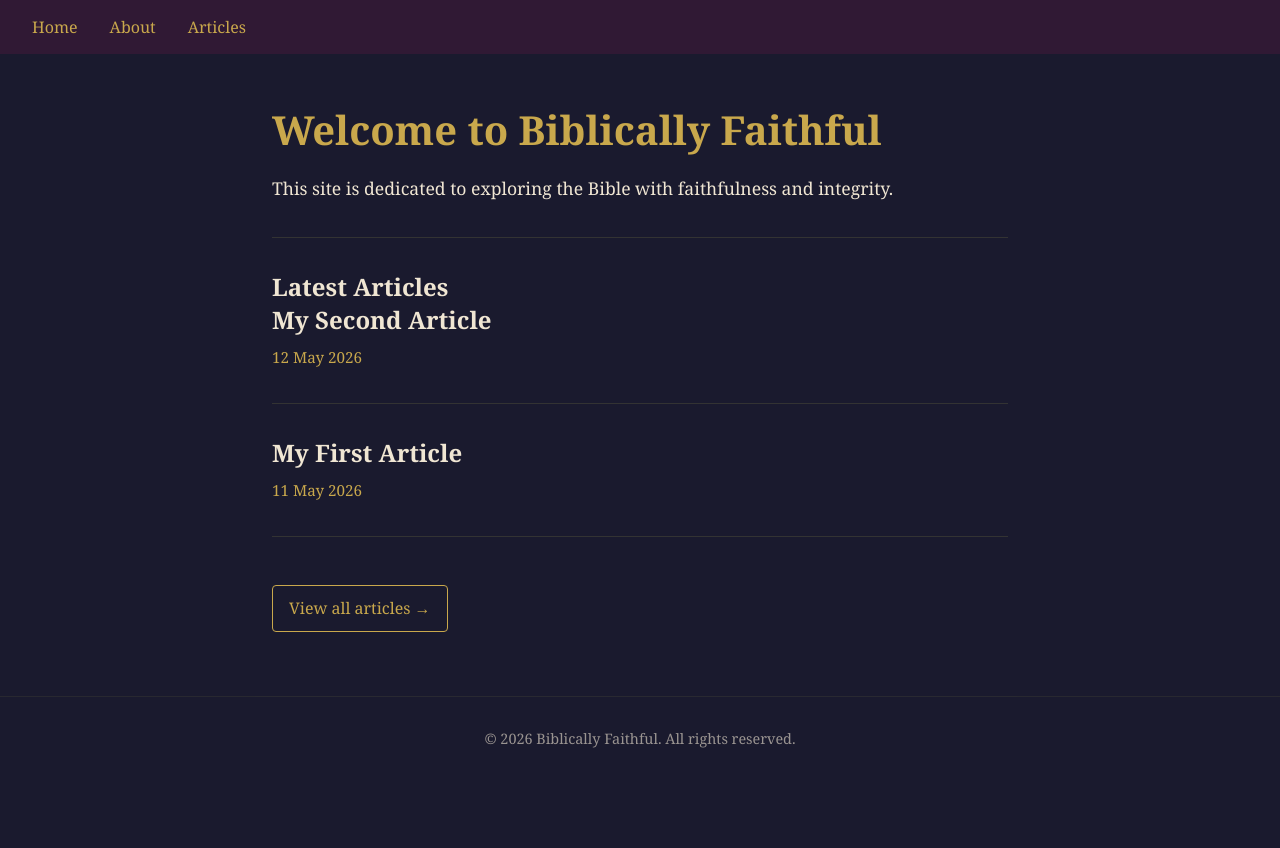
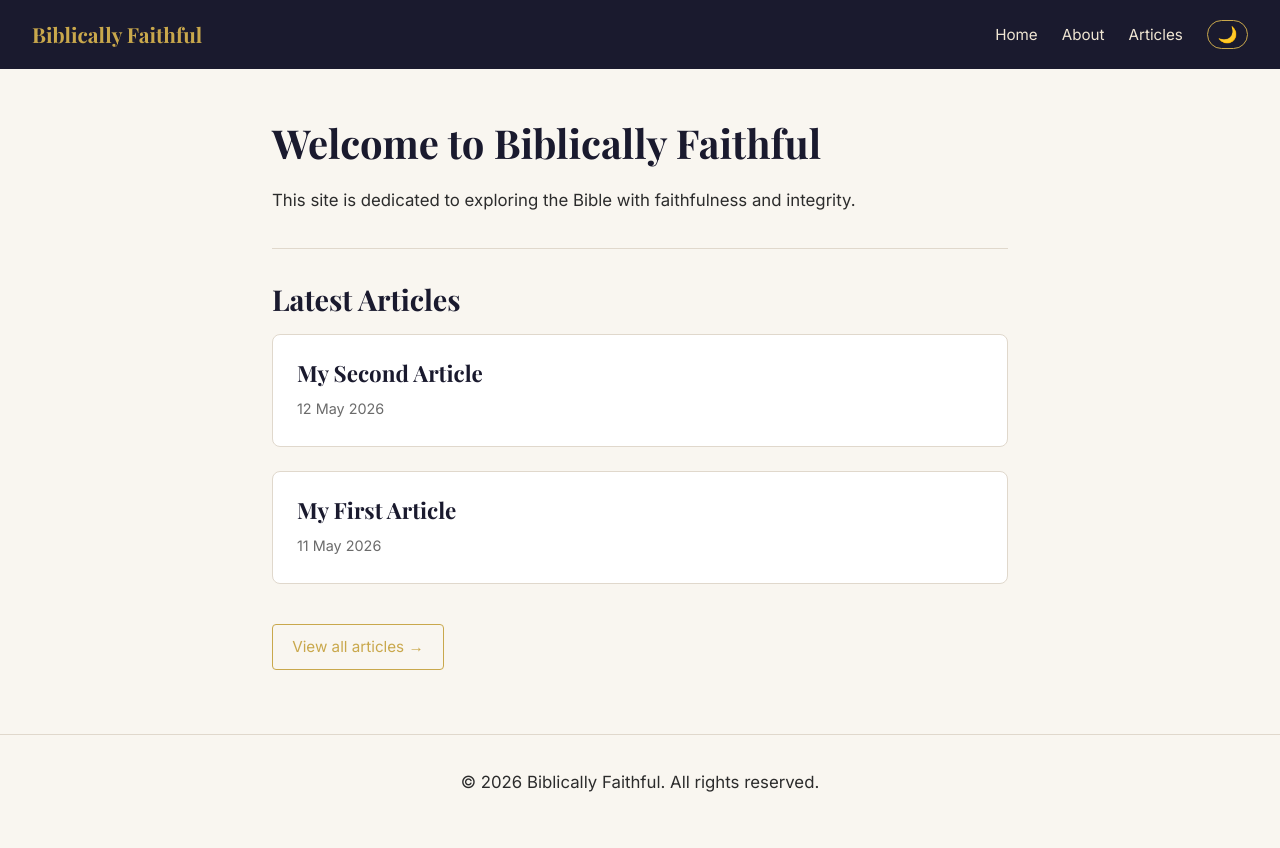
Before and after one commit to Major-Linux/biblicallyfaithful, an Eleventy site: page index.md in a window 1280 px wide. Before the commit the page ends 800 px from the top, so only its background shows below. Built offline with nearby package versions, Linux system fonts and the light colour scheme; Eleventy itself is replaced by a stand-in of ours; files that its build step writes are made by us from their sources.

Commit message:
Add light/dark theme toggle and improve typography

```diff
--- a/_includes/base.njk
+++ b/_includes/base.njk
@@ -4,19 +4,50 @@
   <meta charset="UTF-8" />
   <meta name="viewport" content="width=device-width, initial-scale=1.0"/>
   <title>{{ title }} | Biblically Faithful</title>
+  <link rel="preconnect" href="https://fonts.googleapis.com">
+  <link rel="preconnect" href="https://fonts.gstatic.com" crossorigin>
+  <link href="https://fonts.googleapis.com/css2?family=Playfair+Display:wght@400;700&family=Inter:wght@400;500&display=swap" rel="stylesheet">
   <link rel="stylesheet" href="/css/style.css" />
 </head>
 <body>
   <nav>
-    <a href="/">Home</a>
-    <a href="/about/">About</a>
-    <a href="/articles/">Articles</a>
+    <div class="nav-left">
+      <a href="/" class="site-title">Biblically Faithful</a>
+    </div>
+    <div class="nav-right">
+      <a href="/">Home</a>
+      <a href="/about/">About</a>
+      <a href="/articles/">Articles</a>
+      <button id="theme-toggle" aria-label="Toggle theme">🌙</button>
+    </div>
   </nav>
   <main>
     {{ content | safe }}
   </main>
   <footer>
-    &copy; 2026 Biblically Faithful. All rights reserved.
+    <p>&copy; 2026 Biblically Faithful. All rights reserved.</p>
   </footer>
+  <script>
+    const toggle = document.getElementById('theme-toggle');
+    const root = document.documentElement;
+
+    // Check saved preference or system preference
+    const saved = localStorage.getItem('theme');
+    const prefersDark = window.matchMedia('(prefers-color-scheme: dark)').matches;
+    const isDark = saved ? saved === 'dark' : prefersDark;
+
+    // Apply theme on load
+    root.setAttribute('data-theme', isDark ? 'dark' : 'light');
+    toggle.textContent = isDark ? '☀️' : '🌙';
+
+    // Toggle on button click
+    toggle.addEventListener('click', () => {
+      const current = root.getAttribute('data-theme');
+      const next = current === 'dark' ? 'light' : 'dark';
+      root.setAttribute('data-theme', next);
+      localStorage.setItem('theme', next);
+      toggle.textContent = next === 'dark' ? '☀️' : '🌙';
+    });
+  </script>
 </body>
 </html>
--- a/css/style.css
+++ b/css/style.css
@@ -1,109 +1,196 @@
+/* ── Google Fonts ── */
+@import url('https://fonts.googleapis.com/css2?family=Playfair+Display:wght@400;700&family=Inter:wght@400;500&display=swap');
+
+/* ── CSS Variables: Dark Theme (default) ── */
+:root[data-theme="dark"] {
+  --bg:          #1a1a2e;
+  --bg-nav:      #12122a;
+  --bg-card:     #22223a;
+  --text:        #f0e6d3;
+  --text-muted:  #a89880;
+  --heading:     #c9a84c;
+  --accent:      #c9a84c;
+  --border:      #333355;
+  --link:        #f0e6d3;
+  --link-hover:  #c9a84c;
+}
+
+/* ── CSS Variables: Light Theme ── */
+:root[data-theme="light"] {
+  --bg:          #f9f6f0;
+  --bg-nav:      #1a1a2e;
+  --bg-card:     #ffffff;
+  --text:        #2c2c2c;
+  --text-muted:  #6b6b6b;
+  --heading:     #1a1a2e;
+  --accent:      #c9a84c;
+  --border:      #e0d8cc;
+  --link:        #1a1a2e;
+  --link-hover:  #c9a84c;
+}
+
+/* ── Reset ── */
 * { margin: 0; padding: 0; box-sizing: border-box; }
+
+/* ── Base ── */
 body {
-      font-family: Georgia, serif;
-      background: #1a1a2e;
-      color: #f0e6d3;
+  font-family: 'Inter', sans-serif;
+  background: var(--bg);
+  color: var(--text);
+  line-height: 1.8;
+  transition: background 0.3s ease, color 0.3s ease;
 }
+
+/* ── Navigation ── */
 nav {
-      /*background: #12122a;*/
-      background: #301934;
-
+  background: var(--bg-nav);
   padding: 1rem 2rem;
   display: flex;
-      gap: 2rem;
+  justify-content: space-between;
+  align-items: center;
+  position: sticky;
+  top: 0;
+  z-index: 100;
 }
-    nav a {
+
+.nav-left .site-title {
+  font-family: 'Playfair Display', serif;
+  font-size: 1.3rem;
   color: #c9a84c;
   text-decoration: none;
+  font-weight: 700;
+}
+
+.nav-right {
+  display: flex;
+  align-items: center;
+  gap: 1.5rem;
+}
+
+.nav-right a {
+  color: #f0e6d3;
+  text-decoration: none;
+  font-size: 0.95rem;
+}
+
+.nav-right a:hover { color: #c9a84c; }
+
+/* ── Theme Toggle Button ── */
+#theme-toggle {
+  background: none;
+  border: 1px solid #c9a84c;
+  border-radius: 20px;
+  padding: 0.25rem 0.6rem;
+  cursor: pointer;
   font-size: 1rem;
+  transition: background 0.2s ease;
 }
-    nav a:hover { text-decoration: underline; }
+
+#theme-toggle:hover { background: rgba(201, 168, 76, 0.2); }
+
+/* ── Main Content ── */
 main {
   max-width: 800px;
   margin: 3rem auto;
   padding: 0 2rem;
 }
-    h1 {
-      font-size: 2.5rem;
-      color: #c9a84c;
-      margin-bottom: 1rem;
-    }
-    p {
-      font-size: 1.1rem;
-      line-height: 1.8;
+
+/* ── Headings ── */
+h1, h2, h3 {
+  font-family: 'Playfair Display', serif;
+  color: var(--heading);
+  line-height: 1.3;
 }
 
+h1 { font-size: 2.5rem; margin-bottom: 1rem; }
+h2 { font-size: 1.8rem; margin: 2rem 0 1rem; }
+h3 { font-size: 1.4rem; margin: 1.5rem 0 0.75rem; }
 
-    /* Article styles */
-    article header {
-    margin-bottom: 2rem;
-    border-bottom: 1px solid #333;
-    padding-bottom: 1rem;
+/* ── Paragraphs ── */
+p {
+  font-size: 1.05rem;
+  margin-bottom: 1.2rem;
+  color: var(--text);
 }
 
-    .date {
-    color: #c9a84c;
-    font-size: 0.95rem;
-    margin-top: 0.5rem;
-    }
-
-    .content p {
-    margin-bottom: 1.2rem;
-    }
-
-    .content h2 {
-    color: #c9a84c;
-    margin: 2rem 0 1rem;
-    }
-
-    /* Post list styles */
-    .post-item {
-    margin-bottom: 2rem;
-    padding-bottom: 2rem;
-    border-bottom: 1px solid #333;
-    }
-
-    .post-item h2 {
-    margin-bottom: 0.5rem;
-    }
-
-    .post-item h2 a {
-    color: #f0e6d3;
+/* ── Links ── */
+a {
+  color: var(--link);
   text-decoration: none;
 }
 
-    .post-item h2 a:hover {
-    color: #c9a84c;
+a:hover { color: var(--link-hover); }
+
+/* ── Horizontal Rule ── */
+hr {
+  border: none;
+  border-top: 1px solid var(--border);
+  margin: 2rem 0;
 }
 
-    /* Footer styles */
+/* ── Article Cards (listing page) ── */
+.post-item {
+  background: var(--bg-card);
+  border: 1px solid var(--border);
+  border-radius: 8px;
+  padding: 1.5rem;
+  margin-bottom: 1.5rem;
+  transition: border-color 0.2s ease;
+}
+
+.post-item:hover { border-color: var(--accent); }
+
+.post-item h2 { margin: 0 0 0.5rem; font-size: 1.4rem; }
+
+.post-item h2 a {
+  color: var(--heading);
+  text-decoration: none;
+}
+
+.post-item h2 a:hover { color: var(--accent); }
+
+/* ── Date ── */
+.date {
+  color: var(--text-muted);
+  font-size: 0.9rem;
+  margin-bottom: 0;
+}
+
+/* ── Article Page ── */
+article header {
+  margin-bottom: 2rem;
+  padding-bottom: 1rem;
+  border-bottom: 1px solid var(--border);
+}
+
+.content p { margin-bottom: 1.2rem; }
+
+.content h2 { color: var(--heading); }
+
+/* ── Read More Button ── */
+.read-more {
+  display: inline-block;
+  margin-top: 1rem;
+  color: var(--accent);
+  text-decoration: none;
+  font-size: 0.95rem;
+  border: 1px solid var(--accent);
+  padding: 0.5rem 1.2rem;
+  border-radius: 4px;
+  transition: background 0.2s ease, color 0.2s ease;
+}
+
+.read-more:hover {
+  background: var(--accent);
+  color: #1a1a2e;
+}
+
+/* ── Footer ── */
 footer {
   text-align: center;
   padding: 2rem;
   margin-top: 4rem;
-      border-top: 1px solid #333;
+  border-top: 1px solid var(--border);
   font-size: 0.9rem;
-      opacity: 0.6;
+  color: var(--text-muted);
 }
-
-  .read-more {
-    display: inline-block;
-    margin-top: 1rem;
-    color: #c9a84c;
-    text-decoration: none;
-    font-size: 1rem;
-    border: 1px solid #c9a84c;
-    padding: 0.5rem 1rem;
-    border-radius: 4px;
-  }
-
-  .read-more:hover {
-    background: #c9a84c;
-    color: #1a1a2e;
-  }
-
-  hr {
-    border: none;
-    border-top: 1px solid #333;
-    margin: 2rem 0;
-  }
```
Lines whose indentation alone changed are shown as unchanged.
